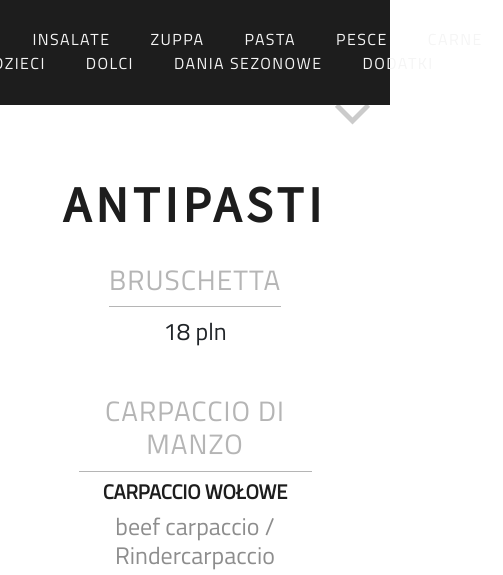
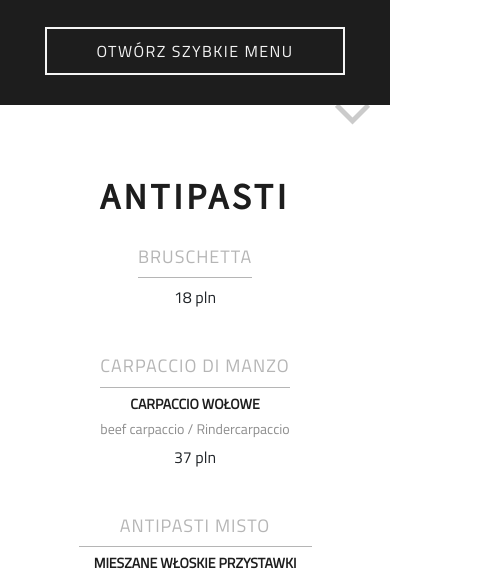
Before and after one commit to KrzysztofRajmund/emilio-restaurant, a React app: page /menu in a window 390 px wide. Shown: the part 296-871 px from the top of the page, 503 px wide, since content can reach past the window. Built offline with nearby package versions, Linux system fonts and the light colour scheme; what google-maps-react would draw is missing.

Commit message:
added menu fast toggle button

```diff
--- a/src/components/Menu/Menu.jsx
+++ b/src/components/Menu/Menu.jsx
@@ -16,6 +16,20 @@ const Menu = () => {
       duration: 800,
     });
   }, []);
+
+  const displayFastMenu = () => {
+    const targetMenuNav = document.getElementsByClassName(
+      'titles-container__menu-nav'
+    )[0];
+    const targetMenuFast = document.getElementsByClassName(
+      'titles-container__menu-fast'
+    )[0];
+    targetMenuNav.classList.toggle('active');
+    targetMenuFast.textContent === 'Otwórz szybkie menu'
+      ? (targetMenuFast.textContent = 'Zamknij szybkie menu')
+      : (targetMenuFast.textContent = 'Otwórz szybkie menu');
+  };
+
   return (
     <React.Fragment>
       {window.location.pathname === '/menu' ? <HeaderJumbotron /> : ''}
@@ -27,6 +41,12 @@ const Menu = () => {
           // data-aos-easing='ease-out-cubic'
           // data-aos-duration='2000'
         >
+          <section
+            className='titles-container__menu-fast'
+            onClick={displayFastMenu}
+          >
+            Otwórz szybkie menu
+          </section>
           <div className='titles-container__menu-nav'>
             <div className='titles-container__menu-nav-card'>
               <h4 className='titles-container__subtitle'>
@@ -36,6 +56,7 @@ const Menu = () => {
                   spy={true}
                   smooth={true}
                   offset={-120}
+                  onClick={displayFastMenu}
                 >
                   antipasti
                 </Link>
@@ -47,6 +68,7 @@ const Menu = () => {
                   spy={true}
                   smooth={true}
                   offset={-120}
+                  onClick={displayFastMenu}
                 >
                   insalate
                 </Link>
@@ -58,6 +80,7 @@ const Menu = () => {
                   spy={true}
                   smooth={true}
                   offset={-120}
+                  onClick={displayFastMenu}
                 >
                   zuppa
                 </Link>
@@ -69,6 +92,7 @@ const Menu = () => {
                   spy={true}
                   smooth={true}
                   offset={-120}
+                  onClick={displayFastMenu}
                 >
                   pasta
                 </Link>
@@ -80,10 +104,13 @@ const Menu = () => {
                   spy={true}
                   smooth={true}
                   offset={-120}
+                  onClick={displayFastMenu}
                 >
                   pesce
                 </Link>
               </h4>
+            </div>
+            <div className='titles-container__menu-nav-card'>
               <h4 className='titles-container__subtitle'>
                 <Link
                   to='carne'
@@ -91,12 +118,11 @@ const Menu = () => {
                   spy={true}
                   smooth={true}
                   offset={-120}
+                  onClick={displayFastMenu}
                 >
                   carne
                 </Link>
               </h4>
-            </div>
-            <div className='titles-container__menu-nav-card'>
               <h4 className='titles-container__subtitle'>
                 <Link
                   to='forkids'
@@ -104,6 +130,7 @@ const Menu = () => {
                   spy={true}
                   smooth={true}
                   offset={-120}
+                  onClick={displayFastMenu}
                 >
                   dla dzieci
                 </Link>
@@ -115,6 +142,7 @@ const Menu = () => {
                   spy={true}
                   smooth={true}
                   offset={-120}
+                  onClick={displayFastMenu}
                 >
                   dolci
                 </Link>
@@ -126,6 +154,7 @@ const Menu = () => {
                   spy={true}
                   smooth={true}
                   offset={-120}
+                  onClick={displayFastMenu}
                 >
                   dania sezonowe
                 </Link>
@@ -137,6 +166,7 @@ const Menu = () => {
                   spy={true}
                   smooth={true}
                   offset={-120}
+                  onClick={displayFastMenu}
                 >
                   dodatki
                 </Link>
--- a/src/styles/style.scss
+++ b/src/styles/style.scss
@@ -385,6 +385,16 @@ button.navbar-toggler {
 }
 
 //menu main
+.titles-container__menu-fast {
+  display: none;
+  color: $primaryTextColor;
+  text-transform: uppercase;
+  letter-spacing: 0.09em;
+  font-size: 18px;
+  min-width: 300px;
+  padding: 10px;
+  border: 2px solid #f5f5f5;
+}
 
 .titles-container.titles-container__nav-sticky {
   padding: 30px 10px;
@@ -403,18 +413,19 @@ button.navbar-toggler {
     justify-content: center;
     align-items: center;
     .titles-container__subtitle {
+      text-align: center;
       margin: 0px 20px;
       color: $primaryTextColor;
       line-height: 1.5;
       text-transform: uppercase;
       font-size: 16px;
+
       a {
         &:hover {
-          &:hover {
-            text-decoration: none;
-            color: #f5f5f544;
-            font-weight: 700;
-          }
+          text-decoration: none;
+          color: #f5f5f544;
+          font-weight: 700;
+
           cursor: pointer;
         }
       }
@@ -867,9 +878,10 @@ button.navbar-toggler {
 
   //nav menu
   .titles-container__menu-nav {
-    flex-direction: column;
     .titles-container__menu-nav-card {
-      flex: 100%;
+      .titles-container__subtitle {
+        font-size: 12px;
+      }
     }
   }
 }
@@ -905,6 +917,16 @@ button.navbar-toggler {
   .footer-bottom__title {
     padding-top: 20px;
   }
+  //nav menu
+  .titles-container__menu-nav {
+    flex-direction: column;
+    .titles-container__menu-nav-card {
+      flex: 100%;
+      .titles-container__subtitle {
+        min-width: 120px;
+      }
+    }
+  }
 }
 
 @media screen and (max-width: 800px) {
@@ -934,6 +956,28 @@ button.navbar-toggler {
 
   .description {
     font-size: 14px;
+  }
+
+  //nav menu
+  .titles-container.titles-container__nav-sticky {
+    width: 100%;
+    height: 100%;
+    .titles-container__menu-fast {
+      display: block;
+    }
+    .titles-container__menu-nav {
+      display: none;
+      .titles-container__menu-nav-card {
+        flex-direction: column;
+        flex-wrap: wrap;
+        .titles-container__subtitle {
+          padding-top: 25px;
+        }
+      }
+    }
+    .titles-container__menu-nav.active {
+      display: block;
+    }
   }
 }
 
@@ -1021,3 +1065,35 @@ button.navbar-toggler {
     padding-top: 35px;
   }
 }
+
+@media screen and (max-width: 400px) {
+  .titles-container {
+    .titles-container__title {
+      font-size: 36px;
+    }
+    .titles-container__subtitle {
+      font-size: 18px;
+    }
+  }
+
+  .description {
+    font-size: 14px;
+  }
+
+  //menu nav
+  .titles-container__food-container {
+    .titles-container__food-name {
+      font-size: 18px;
+    }
+    .titles-container__food-description {
+      font-size: 14px;
+    }
+    .titles-container__food-price {
+      font-size: 16px;
+    }
+  }
+
+  .titles-container__menu-fast {
+    font-size: 16px;
+  }
+}
```
Also changed, not shown: src/styles/style.css, 2 other files.
